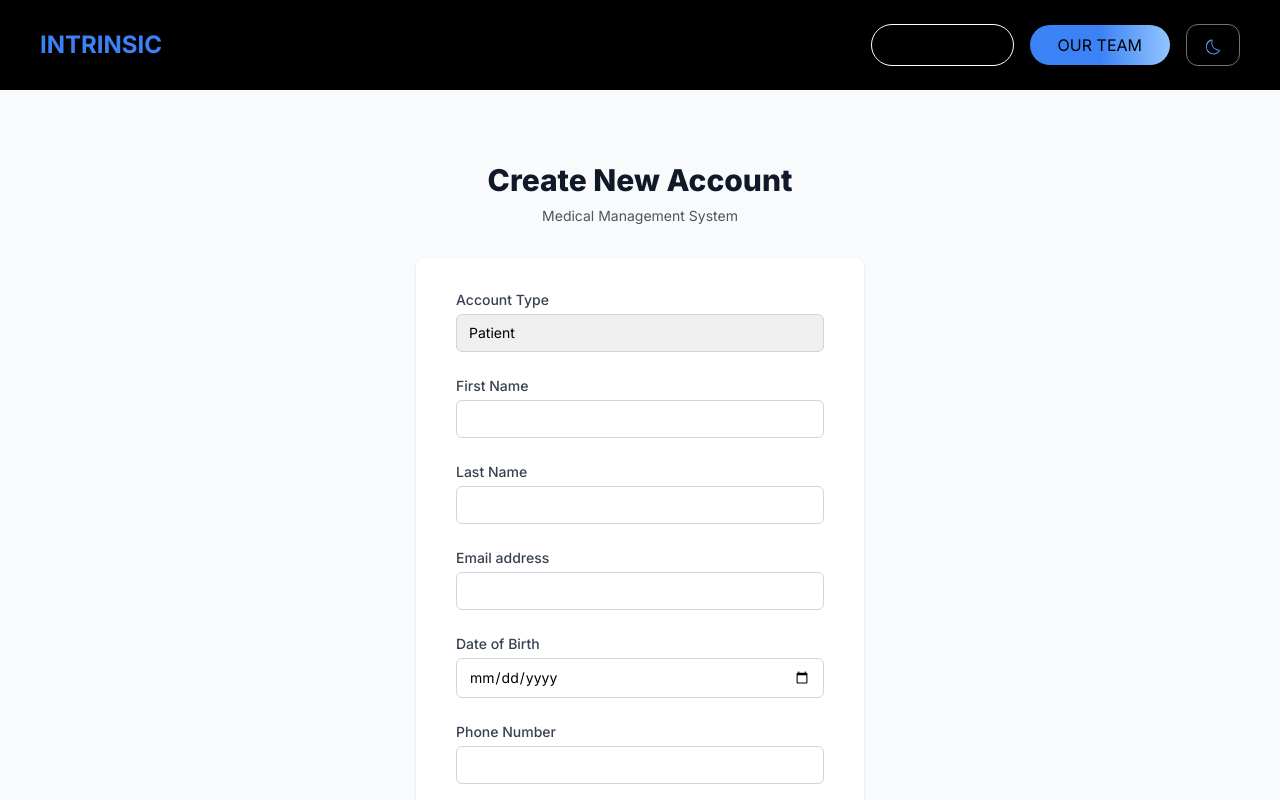
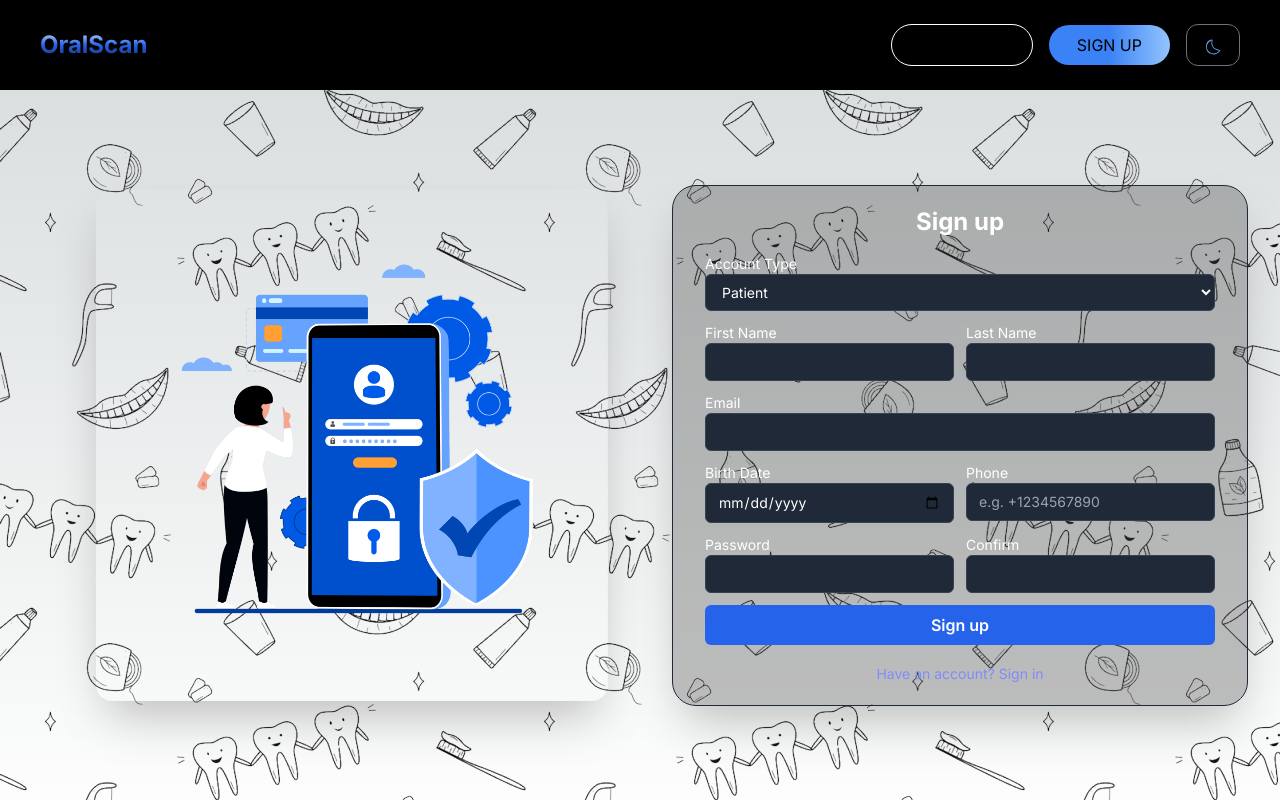
Before and after one commit to ayaosamaramadan/SmartOralDiagnosis, a Next.js app in the folder frontend/: page /auth/register in a window 1280 px wide. Shown: the top 800 px of the page. Built offline with nearby package versions, Linux system fonts and the light colour scheme.

Commit message:
frontend: update styles

```diff
--- a/frontend/app/auth/register/page.tsx
+++ b/frontend/app/auth/register/page.tsx
@@ -3,6 +3,8 @@
 import { useState } from "react";
 import { useRouter } from "next/navigation";
 import Link from "next/link";
+import Image from "next/image";
+import loginimg from "../../../assets/login-image.png";
 
 export default function Register() {
   const router = useRouter();
@@ -127,51 +129,46 @@ export default function Register() {
   };
 
   return (
-    <div className="min-h-screen bg-gray-50 flex flex-col justify-center py-12 sm:px-6 lg:px-8">
-      <div className="sm:mx-auto sm:w-full sm:max-w-md">
-        <h2 className="mt-6 text-center text-3xl font-extrabold text-gray-900">
-          Create New Account
-        </h2>
-        <p className="mt-2 text-center text-sm text-gray-600">
-          Medical Management System
-        </p>
+    <div className="flex mt-[-45px] overflow-y-hidden lg:flex-row justify-center items-center min-h-screen py-8">
+      <div className="hidden lg:flex lg:w-1/2 justify-center items-center">
+      <Image
+        src={loginimg}
+        alt="Registration Illustration"
+        className="w-full max-w-lg rounded-2xl shadow-2xl object-cover"
+        priority
+      />
       </div>
 
-      <div className="mt-8 sm:mx-auto sm:w-full sm:max-w-md">
-        <div className="bg-white py-8 px-4 shadow sm:rounded-lg sm:px-10">
-          <form className="space-y-6" onSubmit={handleSubmit}>
-            {/* Role Selection */}
+      <div className="w-full max-w-xl mx-auto lg:mx-0 lg:w-2/3">
+        <div className="bg-[#3535354f] py-5 shadow-2xl rounded-3xl px-8 border border-gray-800">
+          <h2 className="text-2xl font-bold text-center text-white mb-4">
+        Sign up
+          </h2>
+          <form className="space-y-3" onSubmit={handleSubmit} autoComplete="off" noValidate>
+        {/* Account Type */}
         <div>
-              <label
-                htmlFor="role"
-                className="block text-sm font-medium text-gray-700"
-              >
+          <label htmlFor="role" className="block text-sm text-white">
             Account Type
           </label>
-              <div className="mt-1">
           <select
             id="role"
             name="role"
             value={formData.role}
             onChange={handleInputChange}
-                  className="appearance-none block w-full px-3 py-2 border border-gray-300 rounded-md placeholder-gray-400 focus:outline-none focus:ring-indigo-500 focus:border-indigo-500 sm:text-sm"
+            className="block w-full px-3 py-2 border border-gray-700 bg-gray-800 text-white rounded-md focus:outline-none focus:ring-2 focus:ring-indigo-500 focus:border-indigo-500 sm:text-sm"
           >
             <option value="patient">Patient</option>
             <option value="doctor">Doctor</option>
-                  <option value="admin">Administrator</option>
+            <option value="admin">Admin</option>
           </select>
         </div>
-            </div>
 
+        <div className="grid grid-cols-1 md:grid-cols-2 gap-3">
           {/* First Name */}
           <div>
-              <label
-                htmlFor="firstName"
-                className="block text-sm font-medium text-gray-700"
-              >
+            <label htmlFor="firstName" className="block text-sm text-white">
           First Name
             </label>
-              <div className="mt-1">
             <input
           id="firstName"
           name="firstName"
@@ -179,25 +176,18 @@ export default function Register() {
           required
           value={formData.firstName}
           onChange={handleInputChange}
-                  className="appearance-none block w-full px-3 py-2 border border-gray-300 rounded-md placeholder-gray-400 focus:outline-none focus:ring-indigo-500 focus:border-indigo-500 sm:text-sm"
+          className={`block w-full px-3 py-2 border rounded-md bg-gray-800 text-white focus:outline-none focus:ring-2 focus:ring-indigo-500 sm:text-sm ${errors.firstName ? "border-red-500" : "border-gray-700"}`}
             />
             {errors.firstName && (
-                  <p className="mt-1 text-sm text-red-600">
-                    {errors.firstName}
-                  </p>
+          <p className="mt-1 text-xs text-red-500">{errors.firstName}</p>
             )}
-              </div>
           </div>
 
           {/* Last Name */}
           <div>
-              <label
-                htmlFor="lastName"
-                className="block text-sm font-medium text-gray-700"
-              >
+            <label htmlFor="lastName" className="block text-sm text-white">
           Last Name
             </label>
-              <div className="mt-1">
             <input
           id="lastName"
           name="lastName"
@@ -205,23 +195,18 @@ export default function Register() {
           required
           value={formData.lastName}
           onChange={handleInputChange}
-                  className="appearance-none block w-full px-3 py-2 border border-gray-300 rounded-md placeholder-gray-400 focus:outline-none focus:ring-indigo-500 focus:border-indigo-500 sm:text-sm"
+          className={`block w-full px-3 py-2 border rounded-md bg-gray-800 text-white focus:outline-none focus:ring-2 focus:ring-indigo-500 sm:text-sm ${errors.lastName ? "border-red-500" : "border-gray-700"}`}
             />
             {errors.lastName && (
-                  <p className="mt-1 text-sm text-red-600">{errors.lastName}</p>
+          <p className="mt-1 text-xs text-red-500">{errors.lastName}</p>
             )}
-              </div>
           </div>
 
           {/* Email */}
-            <div>
-              <label
-                htmlFor="email"
-                className="block text-sm font-medium text-gray-700"
-              >
-                Email address
+          <div className="md:col-span-2">
+            <label htmlFor="email" className="block text-sm text-white">
+          Email
             </label>
-              <div className="mt-1">
             <input
           id="email"
           name="email"
@@ -230,23 +215,18 @@ export default function Register() {
           required
           value={formData.email}
           onChange={handleInputChange}
-                  className="appearance-none block w-full px-3 py-2 border border-gray-300 rounded-md placeholder-gray-400 focus:outline-none focus:ring-indigo-500 focus:border-indigo-500 sm:text-sm"
+          className={`block w-full px-3 py-2 border rounded-md bg-gray-800 text-white focus:outline-none focus:ring-2 focus:ring-indigo-500 sm:text-sm ${errors.email ? "border-red-500" : "border-gray-700"}`}
             />
             {errors.email && (
-                  <p className="mt-1 text-sm text-red-600">{errors.email}</p>
+          <p className="mt-1 text-xs text-red-500">{errors.email}</p>
             )}
           </div>
-            </div>
 
-
+          {/* Date of Birth */}
           <div>
-              <label
-                htmlFor="dateOfBirth"
-                className="block text-sm font-medium text-gray-700"
-              >
-                Date of Birth
+            <label htmlFor="dateOfBirth" className="block text-sm text-white">
+          Birth Date
             </label>
-              <div className="mt-1">
             <input
           id="dateOfBirth"
           name="dateOfBirth"
@@ -254,23 +234,19 @@ export default function Register() {
           required
           value={formData.dateOfBirth}
           onChange={handleInputChange}
-                  className="appearance-none block w-full px-3 py-2 border border-gray-300 rounded-md placeholder-gray-400 focus:outline-none focus:ring-indigo-500 focus:border-indigo-500 sm:text-sm"
+          className={`block w-full px-3 py-2 border rounded-md bg-gray-800 text-white focus:outline-none focus:ring-2 focus:ring-indigo-500 sm:text-sm ${errors.dateOfBirth ? "border-red-500" : "border-gray-700"}`}
+          max={new Date().toISOString().split("T")[0]}
             />
             {errors.dateOfBirth && (
-                  <p className="mt-1 text-sm text-red-600">{errors.dateOfBirth}</p>
+          <p className="mt-1 text-xs text-red-500">{errors.dateOfBirth}</p>
             )}
-              </div>
           </div>
 
           {/* Phone Number */}
           <div>
-              <label
-                htmlFor="phoneNumber"
-                className="block text-sm font-medium text-gray-700"
-              >
-                Phone Number
+            <label htmlFor="phoneNumber" className="block text-sm text-white">
+          Phone
             </label>
-              <div className="mt-1">
             <input
           id="phoneNumber"
           name="phoneNumber"
@@ -278,25 +254,20 @@ export default function Register() {
           required
           value={formData.phoneNumber}
           onChange={handleInputChange}
-                  className="appearance-none block w-full px-3 py-2 border border-gray-300 rounded-md placeholder-gray-400 focus:outline-none focus:ring-indigo-500 focus:border-indigo-500 sm:text-sm"
+          className={`block w-full px-3 py-2 border rounded-md bg-gray-800 text-white focus:outline-none focus:ring-2 focus:ring-indigo-500 sm:text-sm ${errors.phoneNumber ? "border-red-500" : "border-gray-700"}`}
+          pattern="^[0-9+\-\s()]{7,}$"
+          placeholder="e.g. +1234567890"
             />
             {errors.phoneNumber && (
-                  <p className="mt-1 text-sm text-red-600">
-                    {errors.phoneNumber}
-                  </p>
+          <p className="mt-1 text-xs text-red-500">{errors.phoneNumber}</p>
             )}
-              </div>
           </div>
 
           {/* Password */}
           <div>
-              <label
-                htmlFor="password"
-                className="block text-sm font-medium text-gray-700"
-              >
+            <label htmlFor="password" className="block text-sm text-white">
           Password
             </label>
-              <div className="mt-1">
             <input
           id="password"
           name="password"
@@ -305,23 +276,19 @@ export default function Register() {
           required
           value={formData.password}
           onChange={handleInputChange}
-                  className="appearance-none block w-full px-3 py-2 border border-gray-300 rounded-md placeholder-gray-400 focus:outline-none focus:ring-indigo-500 focus:border-indigo-500 sm:text-sm"
+          className={`block w-full px-3 py-2 border rounded-md bg-gray-800 text-white focus:outline-none focus:ring-2 focus:ring-indigo-500 sm:text-sm ${errors.password ? "border-red-500" : "border-gray-700"}`}
+          minLength={6}
             />
             {errors.password && (
-                  <p className="mt-1 text-sm text-red-600">{errors.password}</p>
+          <p className="mt-1 text-xs text-red-500">{errors.password}</p>
             )}
-              </div>
           </div>
 
           {/* Confirm Password */}
           <div>
-              <label
-                htmlFor="confirmPassword"
-                className="block text-sm font-medium text-gray-700"
-              >
-                Confirm Password
+            <label htmlFor="confirmPassword" className="block text-sm text-white">
+          Confirm
             </label>
-              <div className="mt-1">
             <input
           id="confirmPassword"
           name="confirmPassword"
@@ -330,47 +297,71 @@ export default function Register() {
           required
           value={formData.confirmPassword}
           onChange={handleInputChange}
-                  className="appearance-none block w-full px-3 py-2 border border-gray-300 rounded-md placeholder-gray-400 focus:outline-none focus:ring-indigo-500 focus:border-indigo-500 sm:text-sm"
+          className={`block w-full px-3 py-2 border rounded-md bg-gray-800 text-white focus:outline-none focus:ring-2 focus:ring-indigo-500 sm:text-sm ${errors.confirmPassword ? "border-red-500" : "border-gray-700"}`}
+          minLength={6}
             />
             {errors.confirmPassword && (
-                  <p className="mt-1 text-sm text-red-600">
-                    {errors.confirmPassword}
-                  </p>
+          <p className="mt-1 text-xs text-red-500">{errors.confirmPassword}</p>
             )}
           </div>
         </div>
 
-            <div>
+        {/* Submit Button */}
         <button
           type="submit"
           disabled={isLoading}
-                className={`w-full flex justify-center py-2 px-4 border border-transparent rounded-md shadow-sm text-sm font-medium text-white bg-${getRoleColor()}-600 hover:bg-${getRoleColor()}-700 focus:outline-none focus:ring-2 focus:ring-offset-2 focus:ring-${getRoleColor()}-500 disabled:opacity-50`}
+          className={`w-full py-2 px-4 rounded-md text-base font-semibold text-white transition-colors duration-200 ${
+            formData.role === "doctor"
+          ? "bg-green-600 hover:bg-green-700"
+          : formData.role === "admin"
+          ? "bg-purple-600 hover:bg-purple-700"
+          : "bg-blue-600 hover:bg-blue-700"
+          } disabled:opacity-50`}
         >
-                {isLoading ? "Creating account..." : "Create account"}
+          {isLoading ? (
+            <span className="flex items-center justify-center">
+          <svg
+            className="animate-spin h-5 w-5 mr-2 text-white"
+            xmlns="http://www.w3.org/2000/svg"
+            fill="none"
+            viewBox="0 0 24 24"
+          >
+            <circle
+              className="opacity-25"
+              cx="12"
+              cy="12"
+              r="10"
+              stroke="currentColor"
+              strokeWidth="4"
+            ></circle>
+            <path
+              className="opacity-75"
+              fill="currentColor"
+              d="M4 12a8 8 0 018-8v8z"
+            ></path>
+          </svg>
+          Creating...
+            </span>
+          ) : (
+            "Sign up"
+          )}
         </button>
-            </div>
           </form>
 
-          <div className="mt-6">
+          <div className="mt-4 space-y-2">
         <div className="text-center">
           <Link
             href="/auth/login"
-                className="text-sm text-indigo-600 hover:text-indigo-500"
+            className="text-sm text-indigo-400 hover:text-indigo-300"
           >
-                Already have an account? Sign in here
+            Have an account? Sign in
           </Link>
         </div>
-            <div className="text-center mt-2">
-              <Link
-                href="/"
-                className="text-sm text-gray-600 hover:text-gray-500"
-              >
-                Back to home
-              </Link>
+
           </div>
         </div>
       </div>
     </div>
-    </div>
+
   );
 }
--- a/frontend/app/layout.tsx
+++ b/frontend/app/layout.tsx
@@ -19,9 +19,9 @@ export default function RootLayout({
 }) {
   return (
     <html lang="en">
-      <body className="doodlebg" style={inter.style}>
+      <body className={`${inter.className}`}>
         <AuthProvider>
-          <div className="min-h-screen">
+          <div className="doodlebg min-h-screen">
             <Navigation />
             <main>{children}</main>
           </div>
--- a/frontend/components/Navigation.tsx
+++ b/frontend/components/Navigation.tsx
@@ -100,24 +100,52 @@ export default function Navigation() {
 
   return (
     <header className="flex justify-between items-center px-10 py-6 bg-black">
-            <h1 className="text-2xl font-bold text-blue-500">INTRINSIC</h1>
+      <Link href="/">
+        <h1 className="text-2xl font-bold bg-gradient-to-t from-blue-950 via-blue-600 to-blue-100 bg-clip-text text-transparent hover:bg-gradient-to-t hover:from-blue-100 hover:via-blue-600 hover:to-blue-950 transition-colors duration-200 cursor-pointer transform hover:scale-110">
+          OralScan
+        </h1>
+      </Link>
+
         <nav className="space-x-6 hidden md:flex">
-              <a href="#" className="hover:text-blue-400">Services</a>
-              <a href="#" className="hover:text-blue-400">Portfolio</a>
-              <a href="#" className="hover:text-blue-400">Projects</a>
-              <a href="#" className="hover:text-blue-400">About Us</a>
+          <a
+         href="#"
+         className="hover:text-blue-400 transition-colors duration-200 ease-in-out underline-offset-4 hover:underline"
+          >
+         Services
+          </a>
+          <a
+         href="#"
+         className="hover:text-blue-400 transition-colors duration-200 ease-in-out underline-offset-4 hover:underline"
+          >
+          Features
+          </a>
+          <a
+         href="#"
+         className="hover:text-blue-400 transition-colors duration-200 ease-in-out underline-offset-4 hover:underline"
+          >
+          Pricing
+          </a>
+          <a
+         href="#"
+         className="hover:text-blue-400 transition-colors duration-200 ease-in-out underline-offset-4 hover:underline"
+          >
+         About Us
+          </a>
         </nav>
         <div className="space-x-4">
-              <button className="px-7 py-2 rounded-3xl border border-white">Contact Us</button>
+          <button className="px-7 py-2 rounded-3xl border border-white hover:bg-white hover:text-black transition-colors duration-200">
+         Contact Us
+          </button>
+        <Link href="/auth/register">
           <button
-                  className="px-7 py-2 rounded-3xl text-black bg-gradient-to-r from-blue-500 via-blue-500 to-blue-300 hover:from-blue-600 hover:to-blue-800 transition"
+           className="px-7 py-2 rounded-3xl text-black bg-gradient-to-r from-blue-500 via-blue-500 to-blue-300 hover:from-blue-600 hover:to-blue-800 hover:scale-105 transition-all duration-200"
          >
-                  OUR TEAM
+           SIGN UP
          </button>
+          </Link>
          <button
          title="Toggle Dark Mode"
-                className="px-4 py-2 rounded-xl border border-gray-500 hover:bg-gray-800 hover:text-white transition"
-                // onClick={() => setDarkMode((prev) => !prev)}
+         className="px-4 py-2 rounded-xl border border-gray-500 hover:bg-gray-800 hover:text-white transition-colors duration-200"
           >
            <CiDark className="inline text-blue-400 text-xl" />
          </button>
```
Also changed, not shown: frontend/app/auth/login/page.tsx (+59 -25 lines), frontend/app/page.tsx (+61 -202 lines), frontend/assets/login-image.png (added). Lines whose indentation alone changed are shown as unchanged.
